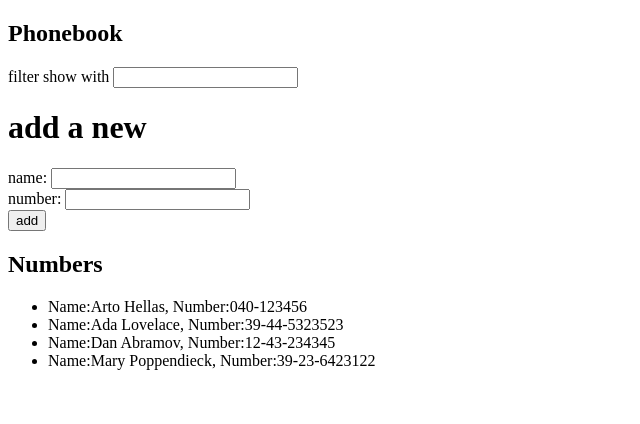
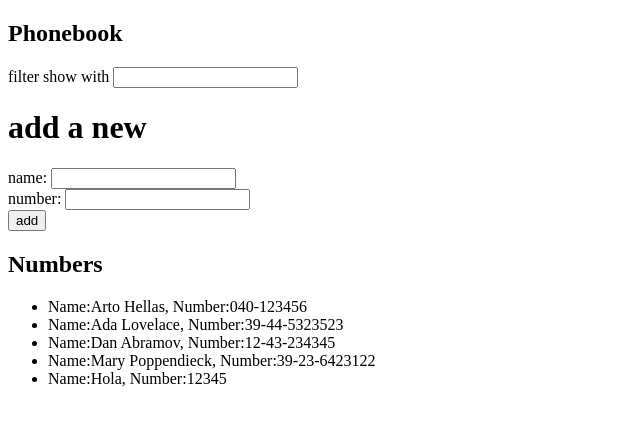
Before and after one commit to CamachoMoises/FullStackOpen, a React (Create React App) app in the folder part2/phonebook/: page / in a window 1280 px wide. Shown: the top 424 px of the page, without its empty margins (0-640 px from the left). Built offline with nearby package versions, Linux system fonts and the light colour scheme; data requests are answered from the project's data file.

Commit message:
Exercise 2.15, 2.16

```diff
--- a/part2/phonebook/db.json
+++ b/part2/phonebook/db.json
@@ -1,5 +1,5 @@
 {
-    "persons":[
+  "persons": [
     {
       "name": "Arto Hellas",
       "number": "040-123456",
@@ -19,6 +19,11 @@
       "name": "Mary Poppendieck",
       "number": "39-23-6423122",
       "id": 4
+    },
+    {
+      "name": "Hola",
+      "number": "12345",
+      "id": 5
     }
   ]
 }
--- a/part2/phonebook/src/App.js
+++ b/part2/phonebook/src/App.js
@@ -2,7 +2,8 @@ import React, { useState, useEffect } from "react";
 import Filter from "./components/filter";
 import PersonForm from "./components/personForm";
 import Persons from "./components/persons";
-import axios from "axios"
+import personService from "./service/person";
+import axios from "axios";
 
 const App = () => {
   const [persons, setPersons] = useState([]);
@@ -15,11 +16,11 @@ const App = () => {
   const handleFilterChange = (event) => {
     setFilterName(event.target.value);
   };
-  useEffect(()=>{
-    axios.get("http://localhost:3001/persons").then(response=>{
-      setPersons(response.data);
+  useEffect(() => {
+    personService.getAll().then((initialsPersons) => {
+      setPersons(initialsPersons);
     });
-  });
+  }, []);
   const AddPerson = (event) => {
     event.preventDefault();
     const names = persons.map((person) => person.name);
@@ -29,7 +30,11 @@ const App = () => {
         name: newName,
         number: newNumber,
       };
-      setPersons(persons.concat(personObjet));
+      personService.create(personObjet).then((returnedPerson) => {
+        setPersons(persons.concat(returnedPerson));
+        setNewName("");
+        setNewNumber("");
+      });
     } else window.alert(`${newName} is already addded to Phonebook `);
     setNewName("");
     setNewNumber("");
@@ -37,19 +42,11 @@ const App = () => {
   return (
     <div>
       <h2>Phonebook</h2>
-      <Filter
-      fillterName={fillterName}
-      handleFilterChange={handleFilterChange}/>
+      <Filter fillterName={fillterName} handleFilterChange={handleFilterChange} />
       <h1> add a new </h1>
-      <PersonForm
-        newName={newName}
-        newNumber={newNumber}
-        handleNameChange={handleNameChange}
-        handleNumberChange={handleNumberChange}
-        AddPerson={AddPerson}/>
+      <PersonForm newName={newName} newNumber={newNumber} handleNameChange={handleNameChange} handleNumberChange={handleNumberChange} AddPerson={AddPerson} />
       <h2>Numbers</h2>
       <Persons personsToShow={personsToShow} />
-
     </div>
   );
 };
--- /dev/null
+++ b/part2/phonebook/src/service/person.js
@@ -0,0 +1,17 @@
+import axios from "axios";
+
+const BaseUrl = "http://localhost:3001/persons";
+
+const getAll=()=>{
+    const responce= axios.get(BaseUrl)
+    return responce.then(responce=>responce.data)
+}
+
+const create = newObject => {
+    const response = axios.post(BaseUrl, newObject)
+    return response.then(response=>response.data)
+}
+
+const exportObj= { getAll, create }
+
+export default exportObj
```
Lines whose indentation alone changed are shown as unchanged.
